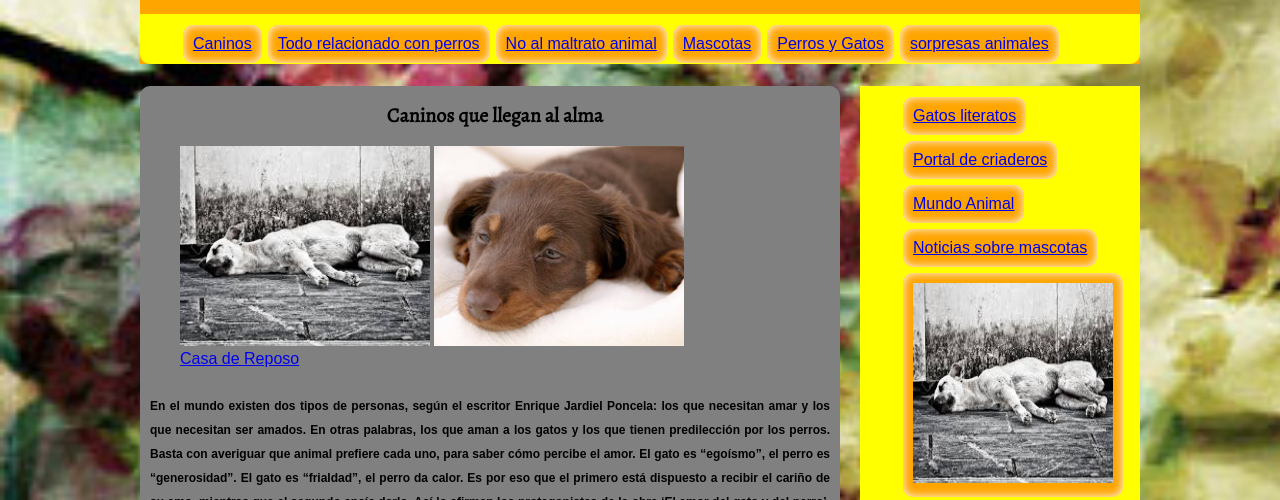
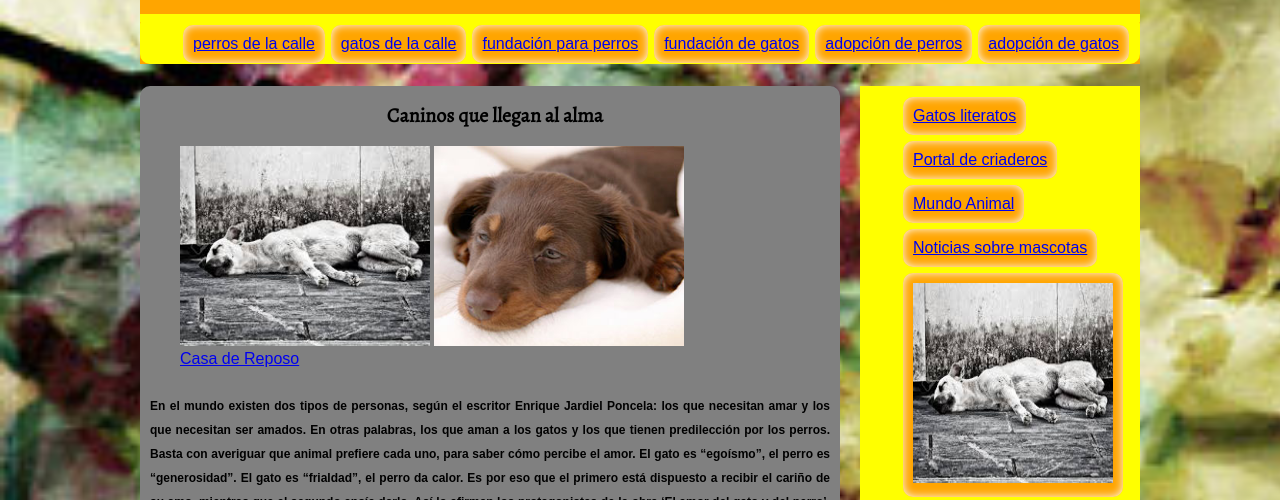
Before and after one commit to WilsonVasquez/WilsonVasquez.github.io, a plain HTML site: page index.html in a window 1280 px wide. Shown: the part 246-746 px from the top of the page. Drawn offline with nearby package versions, Linux system fonts and the light colour scheme.

Commit message:
cambio de hipervículos
se cambian hiper. html

```diff
--- a/index.html
+++ b/index.html
@@ -31,12 +31,12 @@
 
 	<ul class="menu" >
 
-		<li><a href="patitas2.html"class "menu">Caninos</a></li>
-		<li><a href="http://www.todoperros.com/"class "menu">Todo relacionado con perros</a></li>
-		<li><a href="http://www.fundacionorca.org/"class "menu">No al maltrato animal</a></li>
-		<li><a href="http://www.adopcionmascotascolombia.com/"class "menu">Mascotas</a></li>
-		<li><a href="http://http://www.petdarling.com/articulos/"class "menu">Perros y Gatos</a></li>
-		<li><a href="http://http://misanimales.com/la-sordera-de-perros-y-gatos-que-podemos-hacer/"class "menu">sorpresas animales</a></li>
+		<li><a href="perrosdelacalle.html"class "menu">perros de la calle</a></li>
+		<li><a href="gatosdelacalle.html"class "menu">gatos de la calle</a></li>
+		<li><a href="http:fundacióncaninos.html"class "menu">fundación para perros</a></li>
+		<li><a href="fundacióngatos.html"class "menu">fundación de gatos</a></li>
+		<li><a href="adopcióncaninos.html"class "menu">adopción de perros</a></li>
+		<li><a href="adopcióngatos.html"class "menu">adopción de gatos</a></li>
 	</ul>
 
 
```
